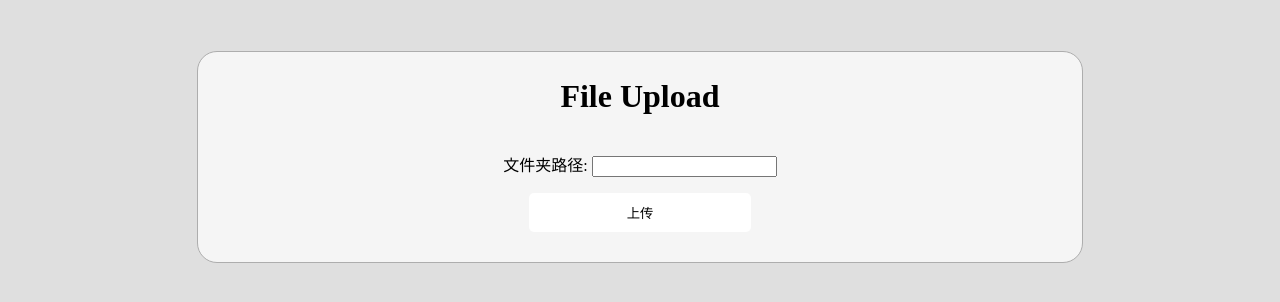
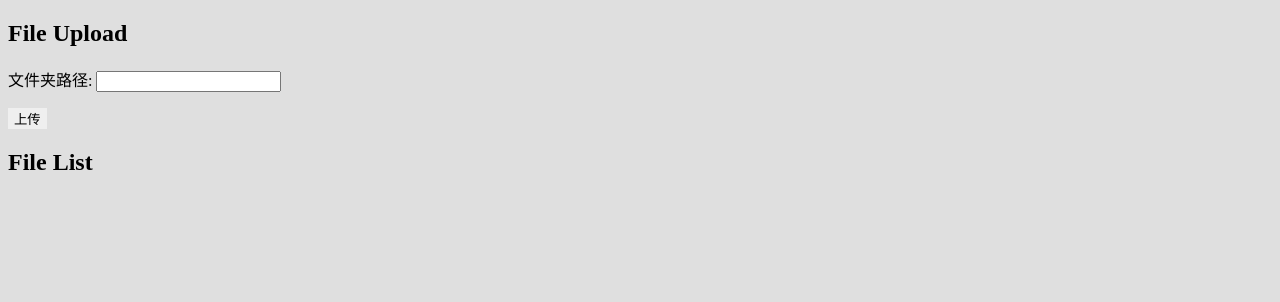
Before and after one commit to KRayXly/FileRetrieval, a Django app: page /upload/ in a window 1280 px wide. Shown: the top 302 px of the page. Run offline with Django 4.2, Linux system fonts and the light colour scheme; data that the repository does not hold is empty.

Commit message:
王若澜 2020212205128

```diff
--- a/FileRetrieval/FileRetrieval/settings.py
+++ b/FileRetrieval/FileRetrieval/settings.py
@@ -85,7 +85,7 @@ DATABASES = {
         'PORT': '3306',				# 数据库连接端口，一般默认为3306
         'NAME': 'fileretrieval',	# 已经存在的数据库名称
         'USER': 'root',				# 用户名
-        'PASSWORD': '',		# 用户密码
+        'PASSWORD': '123456',		# 用户密码
         'OPTIONS': {
             'init_command': "SET sql_mode='STRICT_TRANS_TABLES'",
             }
--- a/FileRetrieval/file_search/templates/upload.html
+++ b/FileRetrieval/file_search/templates/upload.html
@@ -8,13 +8,17 @@
     <link rel="stylesheet" href="{% static 'css/main.css' %}">
 </head>
 <body>
-    <div class="filer">
-        <h1>File Upload</h1>
-        <form method="post" enctype="multipart/form-data" action="{% url 'file_upload' %}" class="u-but">
-            {% csrf_token %}
-            {{ form.as_p }}
-            <button type="submit" class="u-sub">上传</button>
-        </form>
-    </div>
+    <h2>File Upload</h2>
+    <form method="post" enctype="multipart/form-data" action="{% url 'file_upload' %}" name="files">
+        {% csrf_token %}
+        {{ form.as_p }}
+        <button type="submit">上传</button>
+    </form>
+    <h2>File List</h2>
+    <ul>
+    {% for file in files %}
+        <li>{{ file.name }} / {{ file.path }}</li>
+    {% endfor %}
+    </ul>
 </body>
 </html>
--- a/FileRetrieval/file_search/views.py
+++ b/FileRetrieval/file_search/views.py
@@ -3,22 +3,30 @@ from .models import Fileinfo
 import os
 from .forms import FolderUploadForm
 
+#设置过滤后的文件类型 当然可以设置多个类型
+filter=[".txt",".doc",".pdf",".docx"]
 def file_upload_view(request):
+    form = FolderUploadForm()
+    files = Fileinfo.objects.all()
+    context = {'files': files,'form': form}
     if request.method == 'POST':
         form = FolderUploadForm(request.POST)
         if form.is_valid():
             folder_path = form.cleaned_data['folder_path']
             for root, _, files in os.walk(folder_path):
                 for file_name in files:
-                # 构建完整的文件路径
+                    # 构建完整的文件路径
                     file_path = os.path.join(root, file_name)
-                # 创建 File 对象并保存到数据库
-                    file = Fileinfo(name=file_name, path=file_path)
-                    file.save()
-        return redirect('file_list')
+                    #获取文件后后缀
+                    ext = os.path.splitext(file_path)[1]
+                    if ext in filter:
+                    # 创建 File 对象并保存到数据库
+                        file = Fileinfo(name=file_name, path=file_path)
+                        file.save()
+        return render(request, 'upload.html',context)
     else:
-        form = FolderUploadForm()
-    return render(request, 'upload.html', {'form': form})
+       Fileinfo.objects.all().delete()
+    return render(request, 'upload.html', context)
 
 def file_list_view(request):
     files = Fileinfo.objects.all()
```
